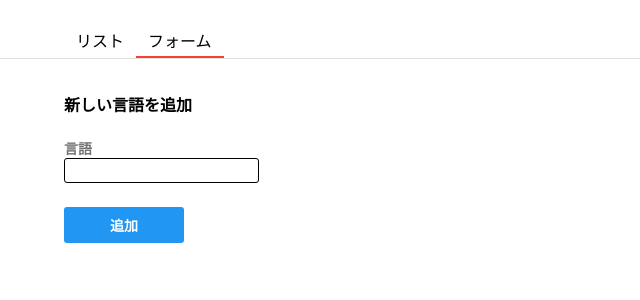
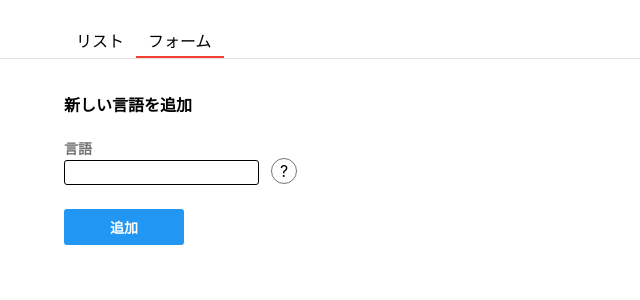
Before and after one commit to redrabbit1104/react-toturial, a React (Create React App) app: page / in a window 1280 px wide. Both pictures are taken after a click on the item "フォーム". Shown: the top 300 px of the page, without its empty margins (0-640 px from the left). Built offline with nearby package versions, Linux system fonts and the light colour scheme; the HTML template or start-up script is replaced by a standard one.

Commit message:
ref for calss_components

```diff
--- a/src/Form.js
+++ b/src/Form.js
@@ -3,6 +3,7 @@
 import { Button } from "./components/button";
 import { TabBodyContainer } from "./components/tab-body-container";
 import { FormModal } from "./FormModal";
+import { Hint } from "./Hint";
 
 const Label = styled.label`
   display: flex;
@@ -47,6 +48,7 @@
               value={text}
               onChange={(e) => this.setState({ text: e.target.value })}
             />
+            <Hint />
             <ButtonContainer>
               <FormButton>追加</FormButton>
             </ButtonContainer>
--- /dev/null
+++ b/src/Hint.js
@@ -0,0 +1,64 @@
+import styled from "styled-components";
+import React from "react";
+
+const HintContainer = styled.div`
+  position: relative;
+  display: inline-flex;
+  margin-left: 12px;
+`;
+
+const HintInner = styled.div`
+  display: flex;
+  justify-content: center;
+  align-items: center;
+  border-radius: 50%;
+  border: 1px solid #757575;
+  width: 24px;
+  height: 24px;
+  cursor: pointer;
+`;
+
+const PopupContainer = styled.div`
+  position: absolute;
+  left: 88%;
+  bottom: 12px;
+  display: flex;
+  justify-content: center;
+  padding: 8px;
+  width: 140px;
+  border: 1px solid black;
+  border-radius: 8px;
+`;
+
+export class Hint extends React.Component {
+  constructor(props) {
+    super(props);
+    this.state = { showPopup: false };
+    this.ref = React.createRef();
+  }
+  componentDidUpdate() {
+    if (this.ref.current) {
+      this.ref.current.focus();
+    }
+  }
+
+  render() {
+    const { showPopup } = this.state;
+    return (
+      <HintContainer>
+        <HintInner onClick={() => this.setState({ showPopup: true })}>
+          ?
+        </HintInner>
+        {showPopup && (
+          <PopupContainer
+            ref={this.ref}
+            onBlur={() => this.setState({ showPopup: false })}
+            tabIndex={0}
+          >
+            言語の名前です
+          </PopupContainer>
+        )}
+      </HintContainer>
+    );
+  }
+}
```
